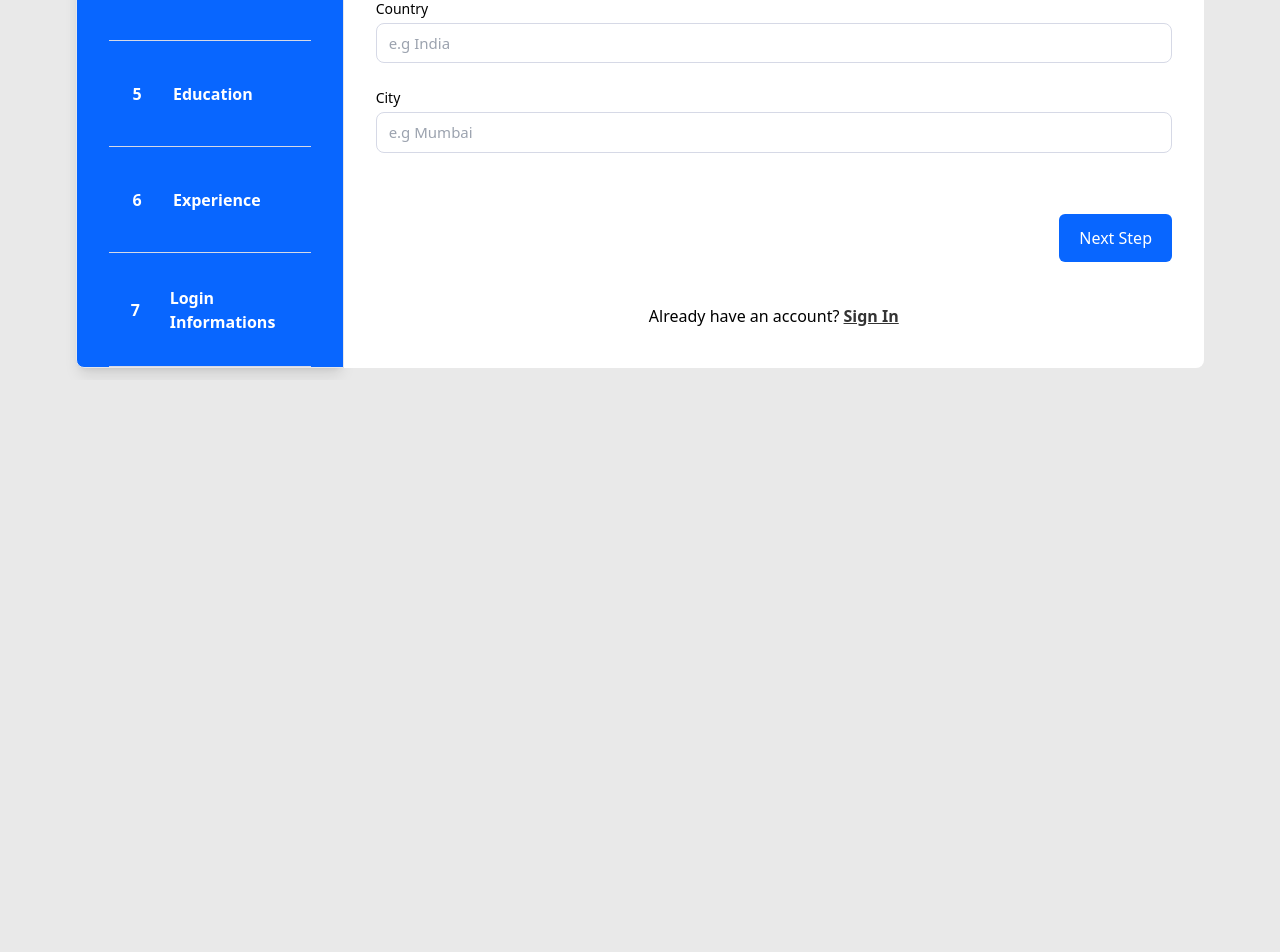
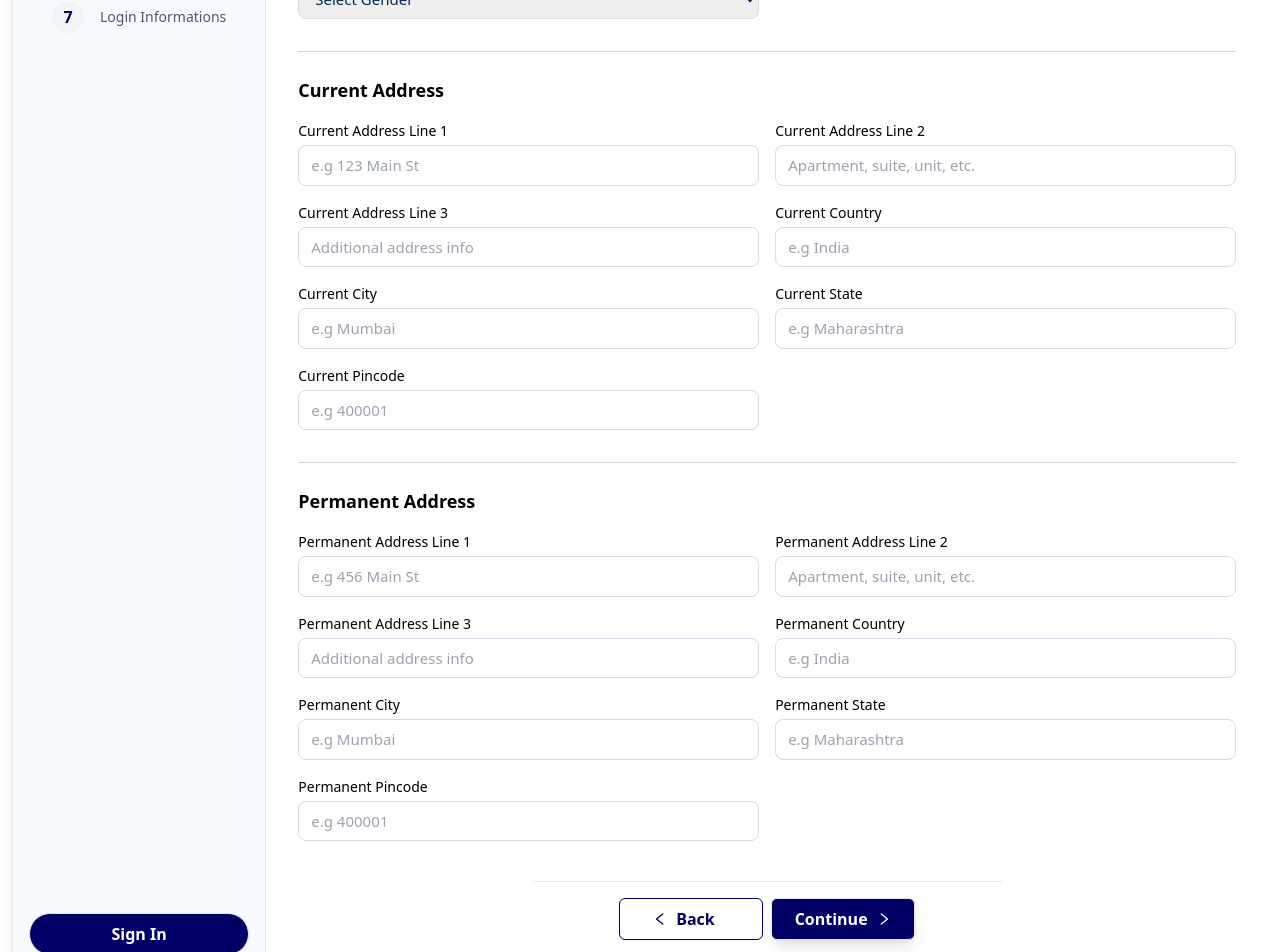
Before and after one commit to afifaarg/job-platform-frontend, a React (Vite) app: page /SignUp in a window 1280 px wide. Shown: the part 420-1372 px from the top of the page. Before the commit the page ends 800 px from the top, so only its background shows below. Built offline with nearby package versions, Linux system fonts and the light colour scheme.

Commit message:
updating to new ui

```diff
--- a/index.html
+++ b/index.html
@@ -1,11 +1,14 @@
-<!doctype html>
+<!DOCTYPE html>
 <html lang="en">
   <head>
     <meta charset="UTF-8" />
     <link rel="icon" type="image/svg+xml" href="/vite.svg" />
     <meta name="viewport" content="width=device-width, initial-scale=1.0" />
-    <link rel="stylesheet" href="./src/index.css">
-    <link href="https://fonts.googleapis.com/css2?family=Poppins:wght@400;600&display=swap" rel="stylesheet">
+    <link rel="stylesheet" href="./src/index.css" />
+    <link
+      href="https://fonts.googleapis.com/css2?family=Poppins:wght@400;600&display=swap"
+      rel="stylesheet"
+    />
     <title>Job Platform</title>
     <style>
       /* Chrome, Safari, Edge */
@@ -31,10 +34,6 @@
         scrollbar-width: thin;
         scrollbar-color: #888 #f1f1f1;
       }
-
-      body {
-        background-color: #e9e9e9;
-      }
     </style>
   </head>
   <body>
--- a/src/components/PersonalInfo.jsx
+++ b/src/components/PersonalInfo.jsx
@@ -15,30 +15,11 @@ export default function PersonalInfo({ yourInfo, onChangeYourInfo, isEmpty }) {
   // Define the form fields to be rendered
   const [formFields] = useState([
     {
-      id: 1,
-      name: "gender",
-      type: "select", // Select input for gender
-      label: "Gender",
-      options: [
-        { value: "", label: "Select Gender" },
-        { value: "male", label: "Male" },
-        { value: "female", label: "Female" },
-        { value: "other", label: "Other" },
-      ],
-    },
-    {
       id: 2,
       name: "birth_Date",
       type: "date", // Date input for birth date
       label: "Birth Date",
       placeholder: "Select your birth date",
-    },
-    {
-      id: 3,
-      name: "description",
-      type: "long", // Long text input for description
-      label: "Description",
-      placeholder: "Describe yourself",
     },
   ]);
 
--- a/src/components/Step.jsx
+++ b/src/components/Step.jsx
@@ -19,32 +19,30 @@ export default function Step({ number, title, active }) {
 
   useEffect(() => {
     if (active) {
-      setBg("bg-[#adbeff]"); // Set background color if the step is active.
+      setBg("bg-[#000066] text-white"); // Set background and text color if the step is active.
     } else {
-      setBg(""); // Reset background color if the step is not active.
+      setBg("text-[#4F566A]"); // Inactive text color.
     }
-  }, [active]); // Effect runs when the 'active' prop changes.
+  }, [active]);
 
   return (
     <div
-      className={`flex items-center text-left space-x-4 text-white mx-4 ${
+      className={`flex text-[#000066]  items-center space-x-4 px-3 py-1  ${
         active
-          ? "sm:border-b  border-[#adbeff]" // Border color for active step.
-          : "sm:border-b border-[#d6d9e6]" // Border color for inactive step.
-      } p-2`}
+          ? " bg-[#000066] cursor-pointer text-white rounded-lg"
+          : "text-black rounded-lg hover:bg-gray-100"
+      }`} // Rounded background for the active step.
     >
       <div
-        className={`font-bold text-center p-2 w-10 h-10 rounded-full ${
-          active ? "bg-[#adbeff]" : "" // Background color for the number circle.
-        }`}
+        className={`font-bold text-center w-8 h-8 flex items-center justify-center rounded-full text-[#000066] ${
+          active ? "bg-[#E5E7EB] " : "bg-[#F3F4F6] "
+        }`} // Number circle styling for active and inactive states.
       >
-        {number} {/* Display the step number. */}
+        {number}
       </div>
-      <div className="hidden md:block">
-        {" "}
-        {/* Only display title on medium screens and larger. */}
-        <div className="font-bold text-white">{title}</div>{" "}
-        {/* Display the step title. */}
+      <div className="text-sm font-medium ">
+        <span className={`cursor-default ${bg}`}>{title}</span>{" "}
+        {/* Step title */}
       </div>
     </div>
   );
--- a/src/components/YourInfo.jsx
+++ b/src/components/YourInfo.jsx
@@ -1,77 +1,227 @@
-import React, { useEffect, useState } from "react"; // Import React and necessary hooks
-import FormField from "./FormField"; // Import the FormField component for rendering input fields
-import SectionHeading from "./SectionHeading"; // Import SectionHeading for section titles and descriptions
+import React, { useEffect, useState } from "react";
+import FormField from "./FormField";
+import SectionHeading from "./SectionHeading";
 
-// YourInfo component for capturing general user information
 export default function YourInfo({ yourInfo, onChangeYourInfo, isEmpty }) {
-  // State to hold form field configurations
-  const [formFields, setFormFields] = useState([
+  const [formFields] = useState({
+    personalInfo: [
       {
         id: 1,
         name: "name",
         type: "text",
         label: "Full Name",
-      placeholder: "e.g Harry Potter", // Example placeholder
+        placeholder: "e.g Harry Potter",
       },
       {
         id: 2,
         name: "email",
         type: "email",
         label: "Email Address",
-      placeholder: "e.g harry@gmail.com", // Example placeholder
+        placeholder: "e.g harry@gmail.com",
       },
       {
         id: 3,
         name: "phone",
         type: "text",
         label: "Phone Number",
-      placeholder: "e.g +91 234 567 890", // Example placeholder
+        placeholder: "e.g +91 234 567 890",
       },
       {
+        id: 20,
+        name: "birth_Date",
+        type: "date",
+        label: "Date of Birth",
+      },
+      {
+        id: 21,
+        name: "gender",
+        type: "select",
+        label: "Gender",
+        options: [
+          { value: "", label: "Select Gender" },
+          { value: "male", label: "Male" },
+          { value: "female", label: "Female" },
+          { value: "other", label: "Other" },
+          { value: "none", label: "Prefer Not To Say" },
+        ],
+      },
+    ],
+    currentAddress: [
+      {
         id: 4,
-      name: "country",
+        name: "currentAddress",
         type: "text",
-      label: "Country",
-      placeholder: "e.g India", // Example placeholder
+        label: "Current Address Line 1",
+        placeholder: "e.g 123 Main St",
       },
       {
         id: 5,
-      name: "city",
+        name: "currentAddress1",
         type: "text",
-      label: "City",
-      placeholder: "e.g Mumbai", // Example placeholder
+        label: "Current Address Line 2",
+        placeholder: "Apartment, suite, unit, etc.",
       },
-  ]);
-
-  // Optional useEffect to log when isEmpty changes (currently commented out)
-  // useEffect(() => {
-  //   console.log(isEmpty); // Log the isEmpty value for debugging
-  // }, [isEmpty]);
+      {
+        id: 6,
+        name: "currentAddress2",
+        type: "text",
+        label: "Current Address Line 3",
+        placeholder: "Additional address info",
+      },
+      {
+        id: 7,
+        name: "countryC",
+        type: "text",
+        label: "Current Country",
+        placeholder: "e.g India",
+      },
+      {
+        id: 8,
+        name: "cityC",
+        type: "text",
+        label: "Current City",
+        placeholder: "e.g Mumbai",
+      },
+      {
+        id: 9,
+        name: "stateC",
+        type: "text",
+        label: "Current State",
+        placeholder: "e.g Maharashtra",
+      },
+      {
+        id: 10,
+        name: "pinCodeC",
+        type: "text",
+        label: "Current Pincode",
+        placeholder: "e.g 400001",
+      },
+    ],
+    permanentAddress: [
+      {
+        id: 11,
+        name: "permanentAddress",
+        type: "text",
+        label: "Permanent Address Line 1",
+        placeholder: "e.g 456 Main St",
+      },
+      {
+        id: 12,
+        name: "permanentAddress1",
+        type: "text",
+        label: "Permanent Address Line 2",
+        placeholder: "Apartment, suite, unit, etc.",
+      },
+      {
+        id: 13,
+        name: "permanentAddress2",
+        type: "text",
+        label: "Permanent Address Line 3",
+        placeholder: "Additional address info",
+      },
+      {
+        id: 14,
+        name: "countryP",
+        type: "text",
+        label: "Permanent Country",
+        placeholder: "e.g India",
+      },
+      {
+        id: 15,
+        name: "cityP",
+        type: "text",
+        label: "Permanent City",
+        placeholder: "e.g Mumbai",
+      },
+      {
+        id: 16,
+        name: "stateP",
+        type: "text",
+        label: "Permanent State",
+        placeholder: "e.g Maharashtra",
+      },
+      {
+        id: 17,
+        name: "pinCodeP",
+        type: "text",
+        label: "Permanent Pincode",
+        placeholder: "e.g 400001",
+      },
+    ],
+  });
 
   return (
     <div>
-      {/* Section heading for the form */}
       <SectionHeading
-        title="General Informations" // Title of the section
-        desc="Please fill in the below form." // Description of the section
+        title="General Information"
+        desc="Please fill in the below form."
       />
+
       <form>
-        <div className="flex flex-col space-y-6 text-[14px]">
-          {" "}
-          {/* Flexbox for vertical layout */}
-          {/* Map over the formFields array to render each input field */}
-          {formFields.map((formField) => (
+        {/* Personal Info Section */}
+        <div className="mb-8">
+          <h3 className="font-semibold text-lg mb-4">Personal Info</h3>
+          <div className="grid grid-cols-1 sm:grid-cols-2 gap-4 text-[14px]">
+            {formFields.personalInfo.map((formField) => (
               <FormField
-              onChangeYourInfo={onChangeYourInfo} // Pass the onChange handler
-              key={formField.id} // Unique key for each form field
-              name={formField.name} // Field name for the input
-              label={formField.label} // Label for the input
-              placeholder={formField.placeholder} // Placeholder text for the input
-              value={yourInfo[formField.name]} // Current value for the input from yourInfo
-              type={formField.type} // Input type (text/email)
-              isEmpty={isEmpty} // Prop to determine if the field is empty
+                key={formField.id}
+                onChangeYourInfo={onChangeYourInfo}
+                name={formField.name}
+                label={formField.label}
+                placeholder={formField.placeholder}
+                value={yourInfo[formField.name]}
+                type={formField.type}
+                options={formField.options}
+                isEmpty={isEmpty}
               />
             ))}
+          </div>
+        </div>
+
+        {/* Divider */}
+        <hr className="my-6 border-gray-300" />
+
+        {/* Current Address Section */}
+        <div className="mb-8">
+          <h3 className="font-semibold text-lg mb-4">Current Address</h3>
+          <div className="grid grid-cols-1 sm:grid-cols-2 gap-4 text-[14px]">
+            {formFields.currentAddress.map((formField) => (
+              <FormField
+                key={formField.id}
+                onChangeYourInfo={onChangeYourInfo}
+                name={formField.name}
+                label={formField.label}
+                placeholder={formField.placeholder}
+                value={yourInfo[formField.name]}
+                type={formField.type}
+                options={formField.options}
+                isEmpty={isEmpty}
+              />
+            ))}
+          </div>
+        </div>
+
+        {/* Divider */}
+        <hr className="my-6 border-gray-300" />
+
+        {/* Permanent Address Section */}
+        <div>
+          <h3 className="font-semibold text-lg mb-4">Permanent Address</h3>
+          <div className="grid grid-cols-1 sm:grid-cols-2 gap-4 text-[14px]">
+            {formFields.permanentAddress.map((formField) => (
+              <FormField
+                key={formField.id}
+                onChangeYourInfo={onChangeYourInfo}
+                name={formField.name}
+                label={formField.label}
+                placeholder={formField.placeholder}
+                value={yourInfo[formField.name]}
+                type={formField.type}
+                options={formField.options}
+                isEmpty={isEmpty}
+              />
+            ))}
+          </div>
         </div>
       </form>
     </div>
--- a/src/pages/Signup.jsx
+++ b/src/pages/Signup.jsx
@@ -17,12 +17,12 @@ export default function Signup() {
   const [goBackVisible, setGoBackVisible] = useState("invisible");
 
   const [steps, setSteps] = useState([
-    { id: 1, title: "General Informations", active: true },
-    { id: 2, title: "Personal Informations", active: true },
-    { id: 3, title: "Professional Informations", active: true },
-    { id: 4, title: "Skills", active: false },
-    { id: 5, title: "Education", active: false },
-    { id: 6, title: "Experience", active: false },
+    { id: 1, title: "General Info", active: true },
+    { id: 2, title: "Education", active: false },
+    { id: 3, title: "Skills", active: false },
+    { id: 4, title: "Experience", active: false },
+    { id: 5, title: "Projects", active: false },
+    { id: 6, title: "Extra Info", active: false },
     { id: 7, title: "Login Informations", active: false },
   ]);
 
@@ -31,17 +31,27 @@ export default function Signup() {
     name: "",
     email: "",
     phone: "",
-    country: "",
-    city: "",
+    currentAddress: "",
+    currentAddress1: "",
+    currentAddress2: "",
+    countryC: "",
+    cityC: "",
+    stateC: "",
+    pinCodeC: "",
+    permanentAddress: "",
+    permanentAddress1: "",
+    permanentAddress2: "",
+    countryP: "",
+    pinCodeP: "",
+    cityP: "",
+    stateP: "",
+    profile_pic: "",
+    gender: "",
+    birth_Date: "",
   });
 
   const [isEmpty, setIsEmpty] = useState(false);
-  const [yourPersonalInfo, setYourPersonalInfo] = useState({
-    profile_pic: "",
-    gender: "",
-    birth_Date: "",
-    description: "",
-  });
+  const [yourPersonalInfo, setYourPersonalInfo] = useState({});
 
   const [professionalInfo, setProfessionalInfo] = useState({
     github_link: "",
@@ -78,6 +88,7 @@ export default function Signup() {
       responsibilities: "",
     },
   ]);
+
   const [isExperiencesEmpty, setIsExperiencesEmpty] = useState(false);
 
   const [loginInfomations, setloginInfomations] = useState({
@@ -89,7 +100,6 @@ export default function Signup() {
 
   const [displayThankyou, setDisplayThankyou] = useState(false);
 
-  // Side Effects
   useEffect(() => {
     setSteps((prevSteps) =>
       prevSteps.map((step) => ({ ...step, active: step.id === stepNumber }))
@@ -171,51 +181,51 @@ export default function Signup() {
   };
 
   const nextStep = () => {
-    if (
-      stepNumber === 1 &&
-      Object.values(yourInfo).some((value) => value.length === 0)
-    ) {
-      setIsEmpty(true);
-      return;
-    }
-    setIsEmpty(false);
+    // if (
+    //   stepNumber === 1 &&
+    //   Object.values(yourInfo).some((value) => value.length === 0)
+    // ) {
+    //   // setIsEmpty(true);
+    //   return;
+    // }
+    // setIsEmpty(false);
 
-    if (stepNumber === 2 && yourPersonalInfo.length === 0) {
-      setIsSkillsEmpty(true);
-      return;
-    }
-    if (stepNumber === 3 && professionalInfo.length === 0) {
-      setIsSkillsEmpty(true);
-      return;
-    }
-    if (stepNumber === 4 && skills.length === 0) {
-      setIsSkillsEmpty(true);
-      return;
-    }
-    setIsSkillsEmpty(false);
+    // if (stepNumber === 2 && yourPersonalInfo.length === 0) {
+    //   setIsSkillsEmpty(true);
+    //   return;
+    // }
+    // if (stepNumber === 3 && professionalInfo.length === 0) {
+    //   setIsSkillsEmpty(true);
+    //   return;
+    // }
+    // if (stepNumber === 4 && skills.length === 0) {
+    //   setIsSkillsEmpty(true);
+    //   return;
+    // }
+    // setIsSkillsEmpty(false);
 
-    if (stepNumber === 5 && educations.length === 0) {
-      setIsEducationsEmpty(true);
-      return;
-    }
-    setIsEducationsEmpty(false);
+    // if (stepNumber === 5 && educations.length === 0) {
+    //   setIsEducationsEmpty(true);
+    //   return;
+    // }
+    // setIsEducationsEmpty(false);
 
-    if (stepNumber === 6 && experiences.length === 0) {
-      setIsExperiencesEmpty(true);
-      return;
-    }
-    setIsExperiencesEmpty(false);
+    // if (stepNumber === 6 && experiences.length === 0) {
+    //   setIsExperiencesEmpty(true);
+    //   return;
+    // }
+    // setIsExperiencesEmpty(false);
 
-    if (
-      (stepNumber === 7 &&
-        Object.values(loginInfomations).some((value) => value.length === 0)) ||
-      loginInfomations.password !== loginInfomations.confirm_password // Check if passwords match
-    ) {
-      setIsLoginInfoEmpty(true);
-      return;
-    }
-    setIsLoginInfoEmpty(false);
-
+    // if (
+    //   (stepNumber === 7 &&
+    //     Object.values(loginInfomations).some((value) => value.length === 0)) ||
+    //   loginInfomations.password !== loginInfomations.confirm_password // Check if passwords match
+    // ) {
+    //   setIsLoginInfoEmpty(true);
+    //   return;
+    // }
+    // setIsLoginInfoEmpty(false);
+    console.log(stepNumber);
     // Submit form on the last step
     if (stepNumber === 7) {
       submitForm();
@@ -259,19 +269,34 @@ export default function Signup() {
   };
 
   return (
-    <div className="container mx-auto">
-      <div className="rounded-xl p-0 md:p-3 flex flex-col md:flex-row justify-center min-h-screen max-w-6xl mx-auto">
+    <div className="container my-4 mx-auto shadow-lg rounded-xl">
+      <div className="rounded-xl p-0 md:p-3 flex flex-col md:flex-row justify-between ">
         {/* Sidebar with Steps */}
-        <div className="bg-primary grid grid-cols-6 md:grid-cols-1 px-4 border rounded-l-lg shadow-lg">
+        <div className="bg-[#F7FBFF] md:w-1/4 flex flex-col justify-between  p-4 py-6 border rounded-lg shadow-lg">
+          <div className="flex flex-col space-y-12 items-center ">
+            <div className="bg-[#000066] rounded-lg px-2 flex items-center justify-center">
+              <span className="text-lg text-white font-bold">Employee ID</span>
+            </div>
+
+            <div className="grid gap-2 ">
               {steps.map((step) => (
                 <Step
                   key={step.id}
                   number={step.id}
                   title={step.title}
                   active={step.active}
-              className="flex-shrink-0 text-secondary-text w-full"
                 />
               ))}
+            </div>
+          </div>
+          <div className=" ">
+            <Link
+              to="/"
+              className="bg-[#000066] text-center font-bold inline-block w-full border hover:border-[#000066] hover:bg-white hover:text-[#000066]  text-white px-6 py-2 rounded-full"
+            >
+              Sign In
+            </Link>
+          </div>
         </div>
 
         {/* Main Form Area */}
@@ -290,22 +315,22 @@ export default function Signup() {
                   />
                 )}
                 {stepNumber === 2 && (
-                  <PersonalInfo
-                    onChangeYourInfo={changeYourPersonalInfo}
-                    yourInfo={yourPersonalInfo}
+                  <Education
                     currentStep={stepNumber}
-                    isEmpty={isPersonalEmpty}
+                    educations={educations}
+                    isEducationEmpty={isEducationsEmpty}
+                    onChangeEducationInfo={handleEducationChange}
                   />
                 )}
-                {stepNumber === 3 && (
+                {/* {stepNumber === 3 && (
                   <ProfessionalInfo
                     onChangeYourInfo={changeYourProfessionalInfo}
                     yourInfo={professionalInfo}
                     currentStep={stepNumber}
                     isEmpty={isProfessionalEmpty}
                   />
-                )}
-                {stepNumber === 4 && (
+                )} */}
+                {stepNumber === 3 && (
                   <Skills
                     currentStep={stepNumber}
                     skills={skills}
@@ -313,15 +338,10 @@ export default function Signup() {
                     onChangeSkill={handleSkillChange}
                   />
                 )}
-                {stepNumber === 5 && (
-                  <Education
-                    currentStep={stepNumber}
-                    educations={educations}
-                    isEducationEmpty={isEducationsEmpty}
-                    onChangeEducationInfo={handleEducationChange}
-                  />
-                )}
-                {stepNumber === 6 && (
+                {/* {stepNumber === 5 && (
+
+                )} */}
+                {stepNumber === 4 && (
                   <Experience
                     currentStep={stepNumber}
                     experiences={experiences}
@@ -329,7 +349,8 @@ export default function Signup() {
                     onChangeExperienceInfo={handleExperienceChange}
                   />
                 )}
-
+                {stepNumber === 5 && <p>Projects section ongoing ...</p>}
+                {stepNumber === 6 && <p>Social & Extra section ongoing ...</p>}
                 {stepNumber === 7 && (
                   <LoginInformations
                     currentStep={stepNumber}
@@ -341,33 +362,42 @@ export default function Signup() {
               </div>
 
               {/* Buttons */}
-              <div className="flex justify-between mt-10">
+              <div className="flex justify-center w-1/2 mx-auto gap-2 items-center mt-10 border-t border-gray-200 pt-4">
                 <button
-                  className={`bg-gray-400 text-secondary-text hover:bg-gray-500 hover:text-gray-50 px-5 py-3 rounded-md ${goBackVisible}`}
+                  className="flex   items-center text-center text-[#000066] font-bold w-36 hover:text-white  bg-white hover:bg-[#000066] border border-[#000066] px-8 py-2 rounded-md shadow-sm"
                   onClick={prevStep}
                 >
-                  Go Back
+                  <span className="mr-2">
+                    {" "}
+                    <svg
+                      viewBox="0 0 1024 1024"
+                      fill="currentColor"
+                      height="1em"
+                      width="1em"
+                    >
+                      <path d="M724 218.3V141c0-6.7-7.7-10.4-12.9-6.3L260.3 486.8a31.86 31.86 0 000 50.3l450.8 352.1c5.3 4.1 12.9.4 12.9-6.3v-77.3c0-4.9-2.3-9.6-6.1-12.6l-360-281 360-281.1c3.8-3 6.1-7.7 6.1-12.6z" />
+                    </svg>
+                  </span>{" "}
+                  <span>Back</span>
                 </button>
-                <div className="flex flex-col">
                 <button
-                    className="bg-primary hover:bg-primary-light text-white px-5 py-3 rounded-md"
-                    onClick={nextStep} // Use the new handleNextStep function
-                    disabled={isLoginInfoEmpty} // Disable button if login info is empty or passwords do not match
+                  className="flex items-center justify-center text-white bg-[#000066]  text-center font-bold   w-36 border hover:border-[#000066] hover:bg-white hover:text-[#000066]  px-8 py-2 rounded-md  shadow-lg"
+                  onClick={nextStep}
+                  disabled={isLoginInfoEmpty}
                 >
-                    {stepNumber === 7 ? "Submit" : "Next Step"}
+                  Continue{" "}
+                  <span className="ml-2">
+                    {" "}
+                    <svg
+                      viewBox="0 0 1024 1024"
+                      fill="currentColor"
+                      height="1em"
+                      width="1em"
+                    >
+                      <path d="M765.7 486.8L314.9 134.7A7.97 7.97 0 00302 141v77.3c0 4.9 2.3 9.6 6.1 12.6l360 281.1-360 281.1c-3.9 3-6.1 7.7-6.1 12.6V883c0 6.7 7.7 10.4 12.9 6.3l450.8-352.1a31.96 31.96 0 000-50.4z" />
+                    </svg>
+                  </span>
                 </button>
-                </div>
-              </div>
-              <div className="mt-5 text-center">
-                <p className="text-black ">
-                  Already have an account?{" "}
-                  <Link
-                    to="/"
-                    className="text-secondary-text  font-bold underline"
-                  >
-                    Sign In
-                  </Link>
-                </p>
               </div>
             </>
           )}
```
Also changed, not shown: src/pages/SignIn.jsx (+77 -94 lines). Lines whose indentation alone changed are shown as unchanged.
